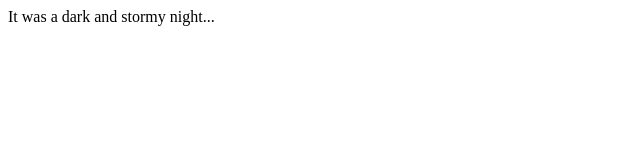
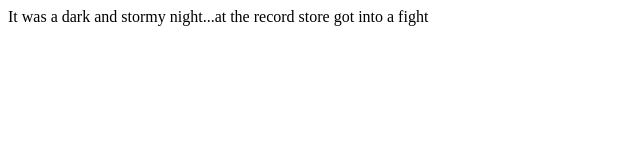
Before and after one commit to kyalami321/silver-succotash, a plain HTML site: page index.html in a window 1280 px wide. Shown: the whole page, without its empty margins (0-640 px from the left). Drawn offline with Linux system fonts and the light colour scheme.

Commit message:
added line to story

```diff
--- a/index.html
+++ b/index.html
@@ -1,5 +1,7 @@
 <html>
   <body>
-    <p>It was a dark and stormy night...</p>
+    <p>It was a dark and stormy night...at the record store got into a fight
+
+    </p>
   </body>
 </html>
```
